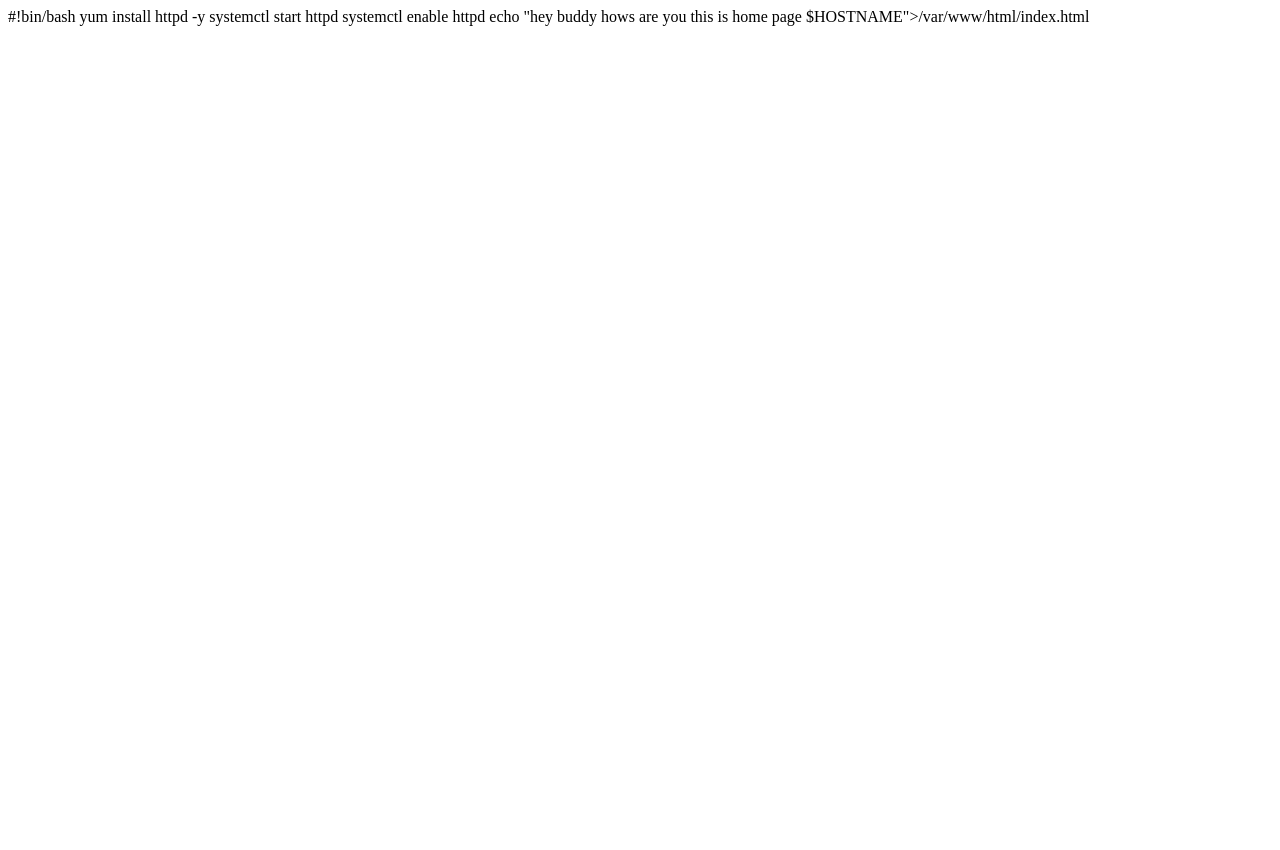
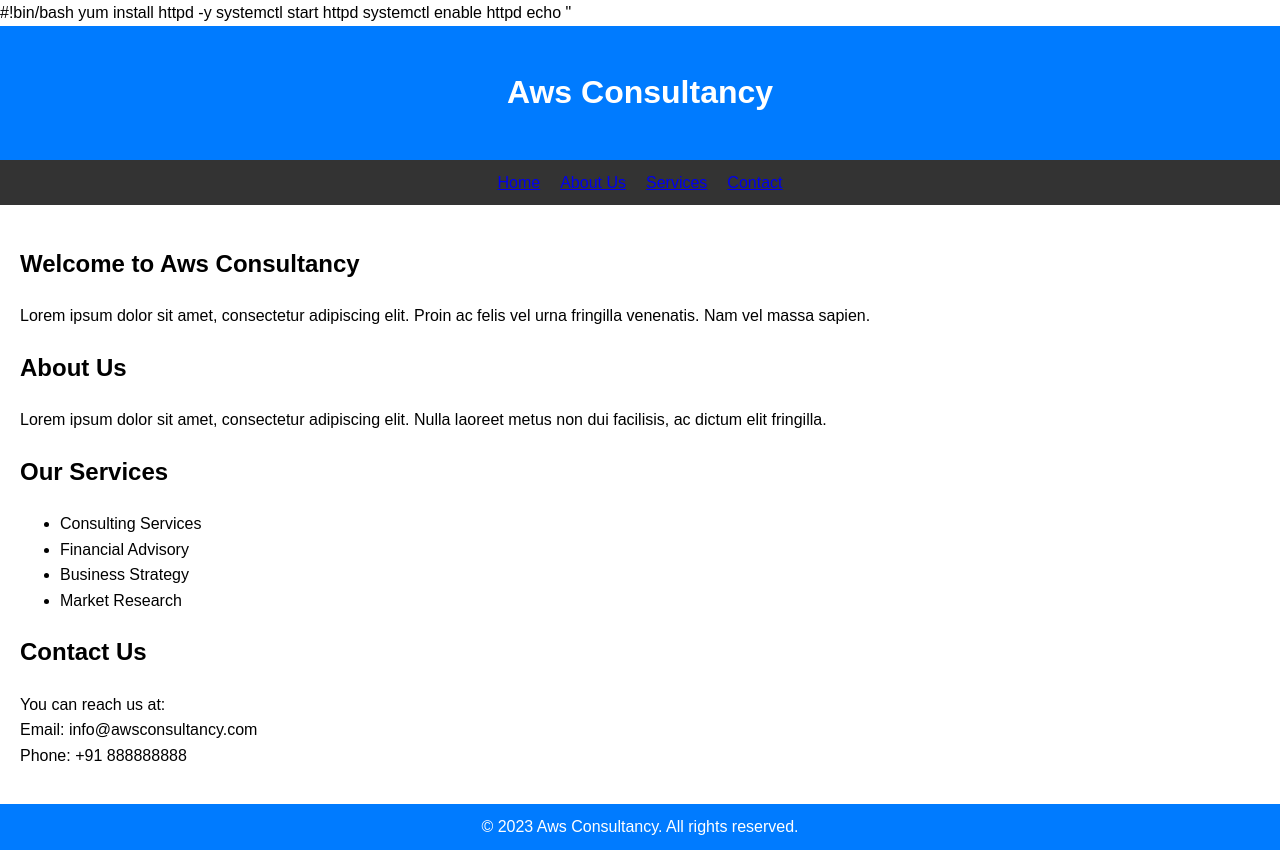
Before and after one commit to 00-ani-00/deployment-app, a plain HTML site: page index.html in a window 1280 px wide. Before the commit the page ends 800 px from the top, so only its background shows below. Drawn offline with Linux system fonts and the light colour scheme.

Commit message:
lines added in index.html

```diff
--- a/index.html
+++ b/index.html
@@ -2,4 +2,107 @@
 yum install httpd -y
 systemctl start httpd
 systemctl enable httpd
-echo "hey buddy hows are you this is home page $HOSTNAME">/var/www/html/index.html
+echo "<!DOCTYPE html>
+<html lang="en">
+<head>
+    <meta charset="UTF-8">
+    <meta name="viewport" content="width=device-width, initial-scale=1.0">
+    <title>Aws Consultancy</title>
+    <style>
+        body {
+            font-family: Arial, sans-serif;
+            line-height: 1.6;
+            margin: 0;
+            padding: 0;
+        }
+
+        header {
+            background-color: #007BFF;
+            color: #FFF;
+            text-align: center;
+            padding: 20px;
+        }
+
+        nav {
+            background-color: #333;
+            color: #FFF;
+            padding: 10px;
+        }
+
+        nav ul {
+            list-style: none;
+            margin: 0;
+            padding: 0;
+            display: flex;
+            justify-content: center;
+        }
+
+        nav ul li {
+            margin: 0 10px;
+        }
+
+        main {
+            padding: 20px;
+        }
+
+        footer {
+            background-color: #007BFF;
+            color: #FFF;
+            text-align: center;
+            padding: 10px;
+        }
+    </style>
+</head>
+<body>
+    <header>
+        <h1>Aws Consultancy</h1>
+    </header>
+    <nav>
+        <ul>
+            <li><a href="#home">Home</a></li>
+            <li><a href="#about">About Us</a></li>
+            <li><a href="#services">Services</a></li>
+            <li><a href="#contact">Contact</a></li>
+        </ul>
+    </nav>
+    <main>
+        <section id="home">
+            <h2>Welcome to Aws Consultancy</h2>
+            <p>
+                Lorem ipsum dolor sit amet, consectetur adipiscing elit. Proin ac felis vel urna fringilla venenatis. Nam vel massa sapien.
+            </p>
+        </section>
+
+        <section id="about">
+            <h2>About Us</h2>
+            <p>
+                Lorem ipsum dolor sit amet, consectetur adipiscing elit. Nulla laoreet metus non dui facilisis, ac dictum elit fringilla.
+            </p>
+        </section>
+
+        <section id="services">
+            <h2>Our Services</h2>
+            <ul>
+                <li>Consulting Services</li>
+                <li>Financial Advisory</li>
+                <li>Business Strategy</li>
+                <li>Market Research</li>
+            </ul>
+        </section>
+
+        <section id="contact">
+            <h2>Contact Us</h2>
+            <p>
+                You can reach us at:
+                <br>
+                Email: info@awsconsultancy.com
+                <br>
+                Phone: +91 888888888
+            </p>
+        </section>
+    </main>
+    <footer>
+        &copy; 2023 Aws Consultancy. All rights reserved.
+    </footer>
+</body>
+</html>
```
